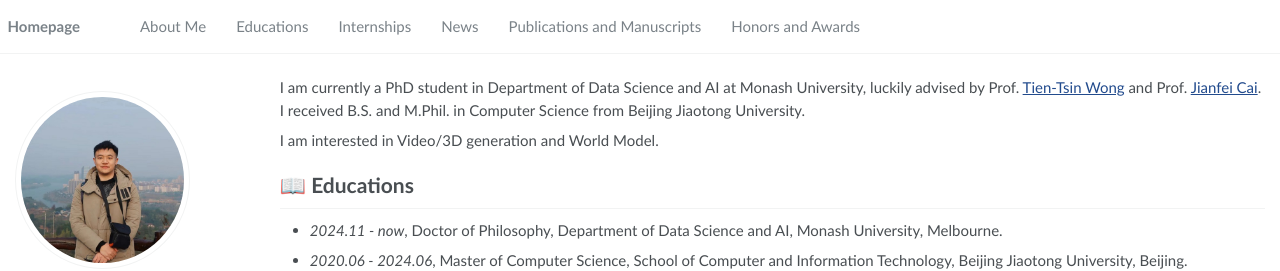
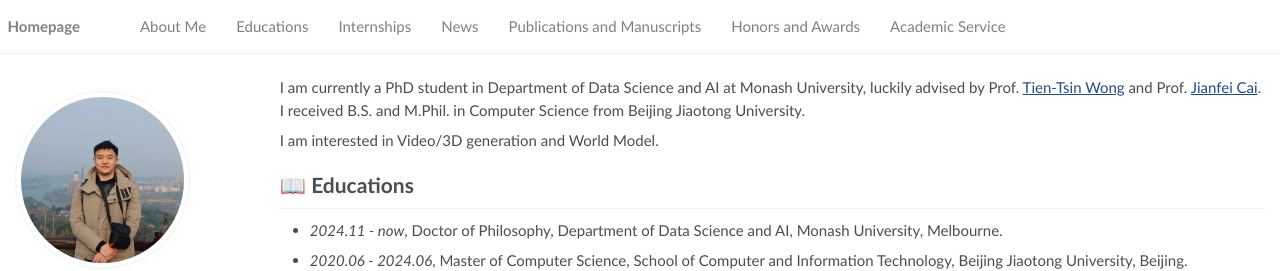
Before and after one commit to Madaoer/Madaoer.github.io, a Jekyll site: the page built from _pages/about.md, in a window 1280 px wide. Shown: the top 271 px of the page. Built offline with Jekyll 4.4.1, drawn with Linux system fonts in a browser that asks for light colours.

Commit message:
update project page

```diff
--- a/_data/navigation.yml
+++ b/_data/navigation.yml
@@ -17,3 +17,6 @@ main:
 
   - title: "Honors and Awards"
     url: "/#-honors-and-awards"
+
+  - title: "Academic Service"
+    url: "/#-academic-service"
```
